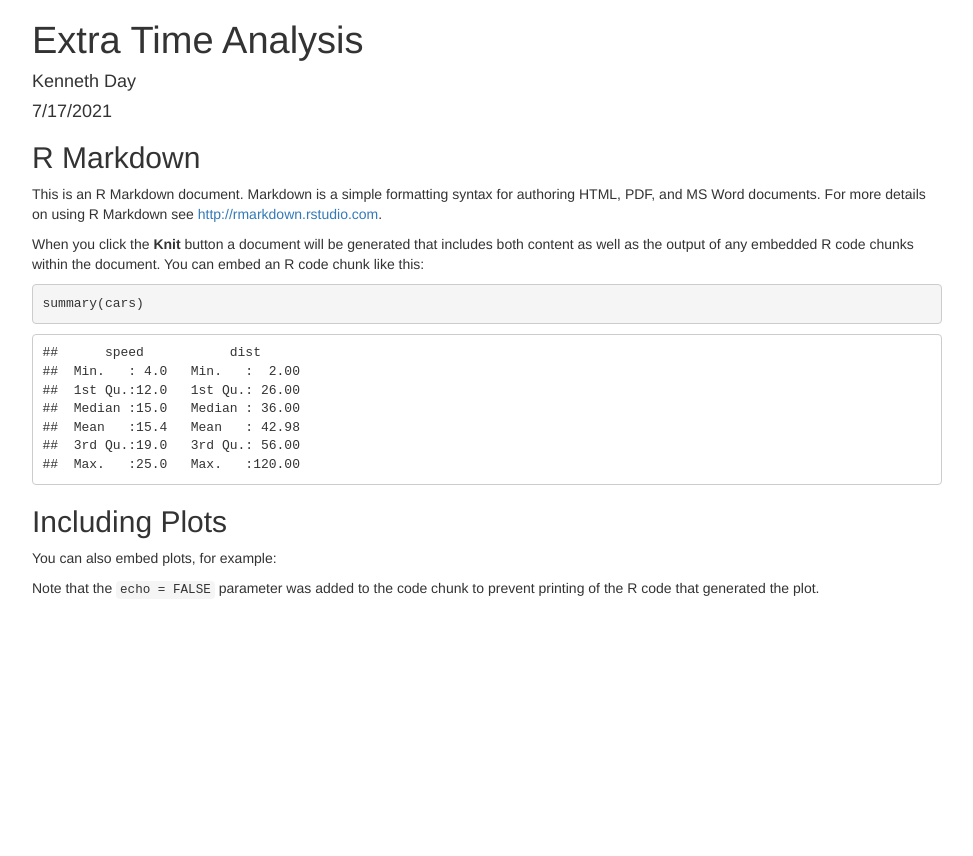
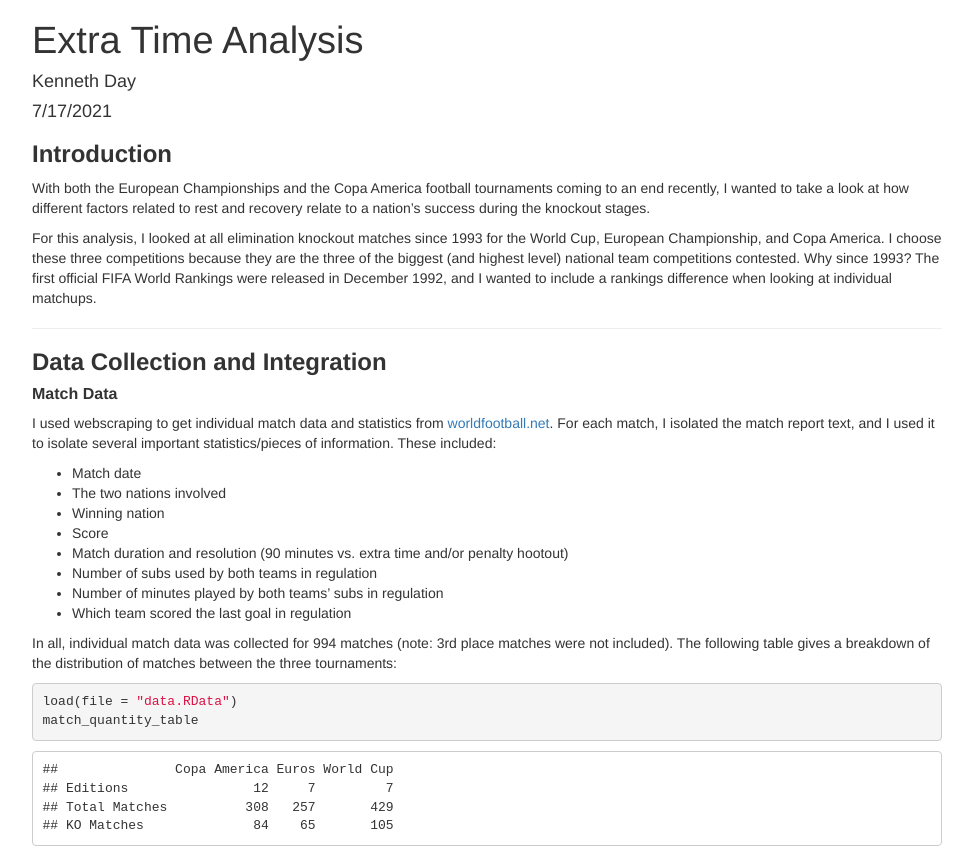
Before and after one commit to kennethday8/Extra_Time_Analysis, a plain HTML site: page index.html in a window 1280 px wide. Shown: the whole page, without its empty margins (153-1126 px from the left). Before the commit the page ends 800 px from the top, so only its background shows below. Drawn offline with nearby package versions, Linux system fonts and the light colour scheme; some packages are replaced by stand-ins of ours.

Commit message:
Added Introduction and Data Collection & Integration sections

```diff
--- a/index.html
+++ b/index.html
@@ -171,23 +171,42 @@ pre code {
 </div>
 
 
-<div id="r-markdown" class="section level2">
-<h2>R Markdown</h2>
-<p>This is an R Markdown document. Markdown is a simple formatting syntax for authoring HTML, PDF, and MS Word documents. For more details on using R Markdown see <a href="http://rmarkdown.rstudio.com" class="uri">http://rmarkdown.rstudio.com</a>.</p>
-<p>When you click the <strong>Knit</strong> button a document will be generated that includes both content as well as the output of any embedded R code chunks within the document. You can embed an R code chunk like this:</p>
-<pre class="r"><code>summary(cars)</code></pre>
-<pre><code>##      speed           dist
-##  Min.   : 4.0   Min.   :  2.00
-##  1st Qu.:12.0   1st Qu.: 26.00
-##  Median :15.0   Median : 36.00
-##  Mean   :15.4   Mean   : 42.98
-##  3rd Qu.:19.0   3rd Qu.: 56.00
-##  Max.   :25.0   Max.   :120.00</code></pre>
+<div id="introduction" class="section level3">
+<h3><strong>Introduction</strong></h3>
+<p>With both the European Championships and the Copa America football tournaments coming to an end recently, I wanted to take a look at how different factors related to rest and recovery relate to a nation’s success during the knockout stages.</p>
+<p>For this analysis, I looked at all elimination knockout matches since 1993 for the World Cup, European Championship, and Copa America. I choose these three competitions because they are the three of the biggest (and highest level) national team competitions contested. Why since 1993? The first official FIFA World Rankings were released in December 1992, and I wanted to include a rankings difference when looking at individual matchups.</p>
+<hr />
 </div>
-<div id="including-plots" class="section level2">
-<h2>Including Plots</h2>
-<p>You can also embed plots, for example:</p>
-<p>Note that the <code>echo = FALSE</code> parameter was added to the code chunk to prevent printing of the R code that generated the plot.</p>
+<div id="data-collection-and-integration" class="section level3">
+<h3><strong>Data Collection and Integration</strong></h3>
+<div id="match-data" class="section level5">
+<h5><strong>Match Data</strong></h5>
+<p>I used webscraping to get individual match data and statistics from <a href="www.worldfootball.net">worldfootball.net</a>. For each match, I isolated the match report text, and I used it to isolate several important statistics/pieces of information. These included:</p>
+<ul>
+<li>Match date<br />
+</li>
+<li>The two nations involved<br />
+</li>
+<li>Winning nation<br />
+</li>
+<li>Score<br />
+</li>
+<li>Match duration and resolution (90 minutes vs. extra time and/or penalty hootout)<br />
+</li>
+<li>Number of subs used by both teams in regulation<br />
+</li>
+<li>Number of minutes played by both teams’ subs in regulation<br />
+</li>
+<li>Which team scored the last goal in regulation</li>
+</ul>
+<p>In all, individual match data was collected for 994 matches (note: 3rd place matches were not included). The following table gives a breakdown of the distribution of matches between the three tournaments:</p>
+<pre class="r"><code>load(file = &quot;data.RData&quot;)
+match_quantity_table</code></pre>
+<pre><code>##               Copa America Euros World Cup
+## Editions                12     7         7
+## Total Matches          308   257       429
+## KO Matches              84    65       105</code></pre>
+</div>
 </div>
 
 
```
